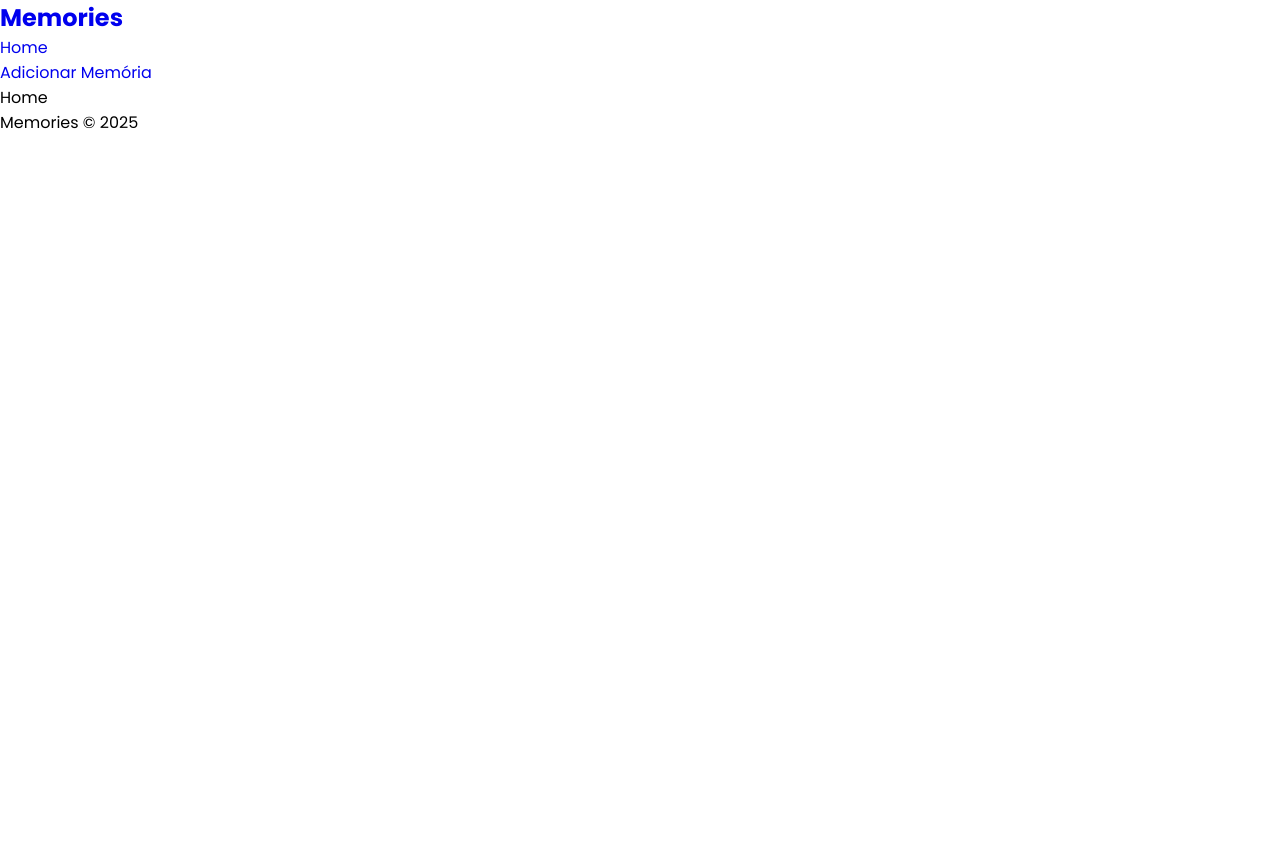
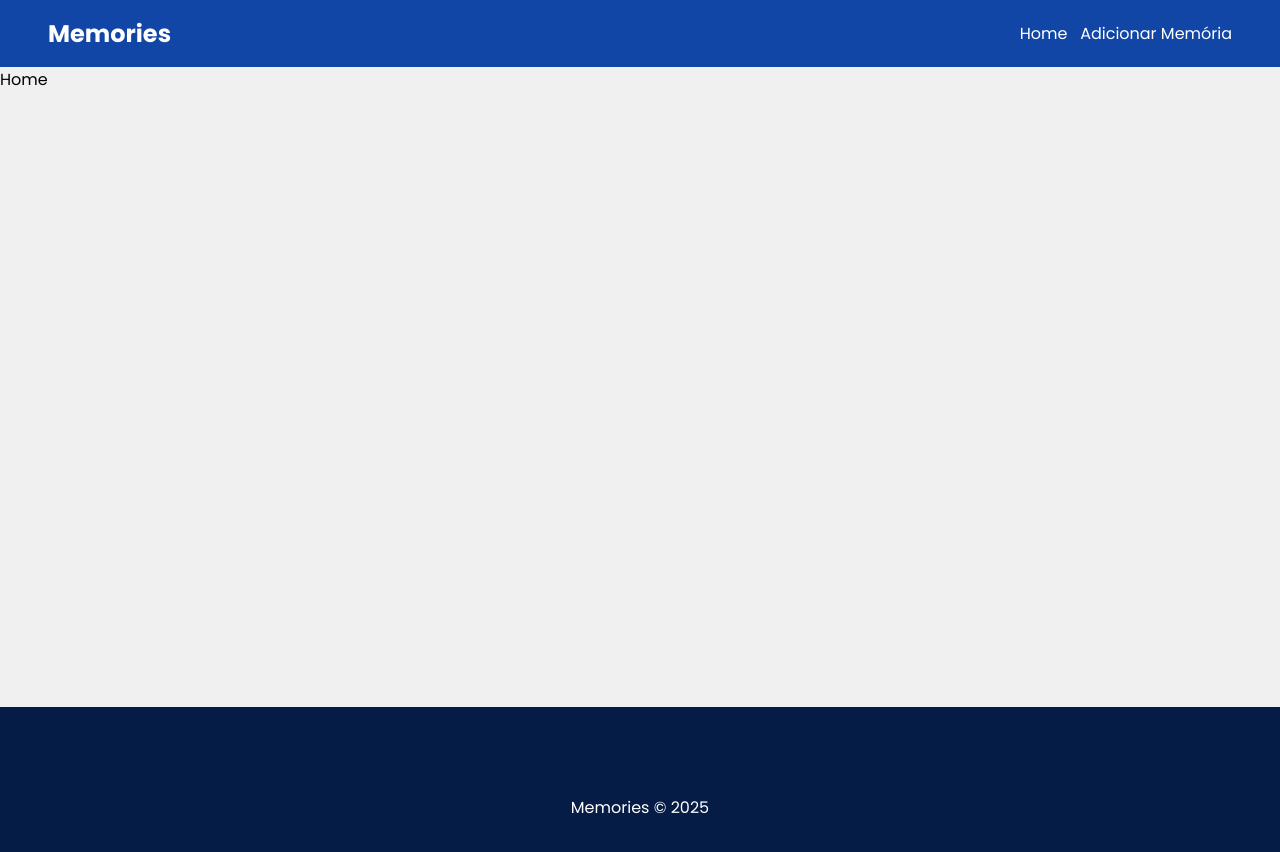
Before and after one commit to LeonardocPalma/Memories, a React (Vite) app in the folder frontend/: page / in a window 1280 px wide. Shown: the top 852 px of the page. Before the commit the page ends 800 px from the top, so only its background shows below. Built offline with nearby package versions, Linux system fonts and the light colour scheme; a web font is replaced by a local one.

Commit message:
feat:codding css from Navbar, footer and app

```diff
--- a/frontend/src/App.css
+++ b/frontend/src/App.css
@@ -0,0 +1,5 @@
+.container {
+    min-height: 80vh;
+    background-color: #f1f0f0;
+
+}
--- /dev/null
+++ b/frontend/src/components/Footer.css
@@ -0,0 +1,8 @@
+footer {
+    height: 200px;
+    display: flex;
+    justify-content: center;
+    align-items: center;
+    background-color: #051c46;
+    color: white;
+}
--- /dev/null
+++ b/frontend/src/components/Navbar.css
@@ -0,0 +1,16 @@
+.navbar {
+    background-color: #1146a6;
+    padding: 1rem 3rem;
+    display: flex;
+    align-items: center;
+    justify-content: space-between;
+}
+
+.navbar ul {
+    display: flex;
+    gap: 0.8rem;
+}
+
+.navbar a {
+    color: white;
+}
--- a/frontend/src/components/Navbar.jsx
+++ b/frontend/src/components/Navbar.jsx
@@ -1,9 +1,11 @@
+import "./Navbar.css";
+
 import React from "react";
 import { Link } from "react-router-dom";
 
 const Navbar = () => {
   return (
-    <nav>
+    <nav className="navbar">
       <h2>
         <Link to="/">Memories</Link>
       </h2>
```
Also changed, not shown: frontend/src/components/Footer.jsx (+7 -5 lines).
